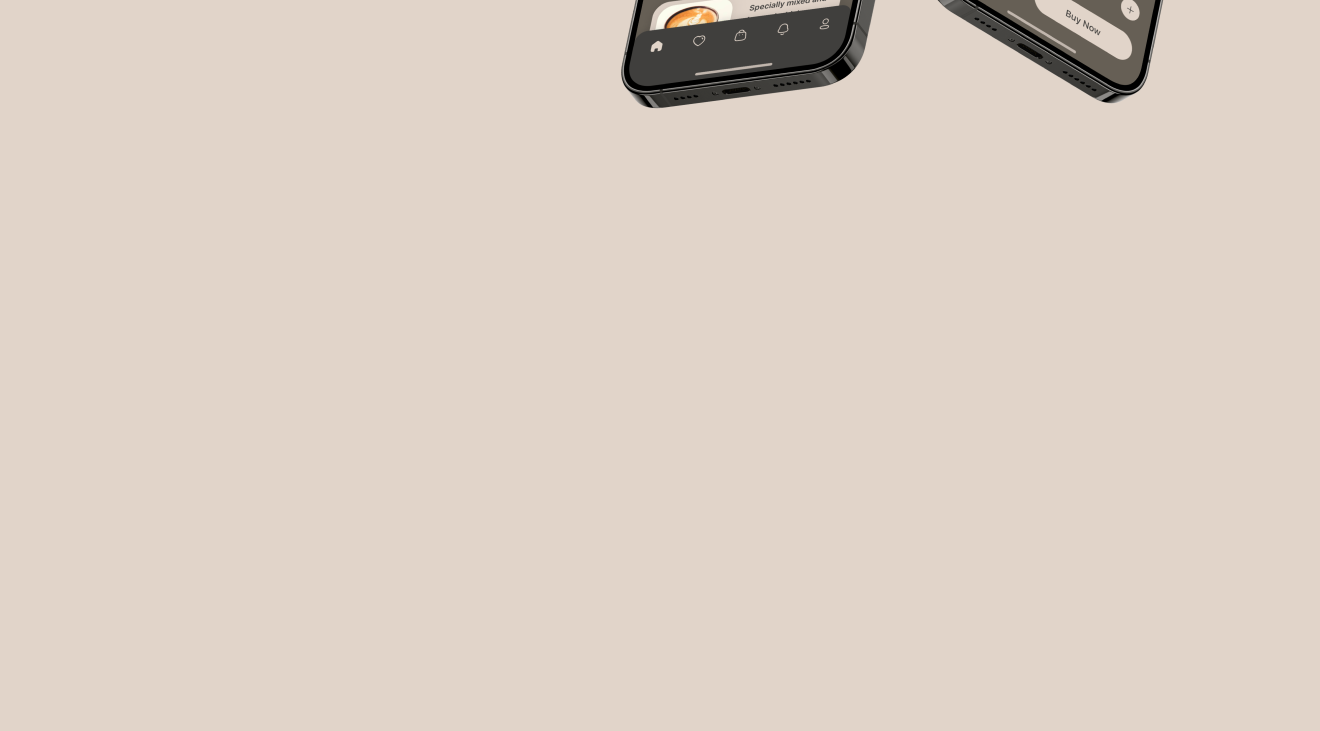
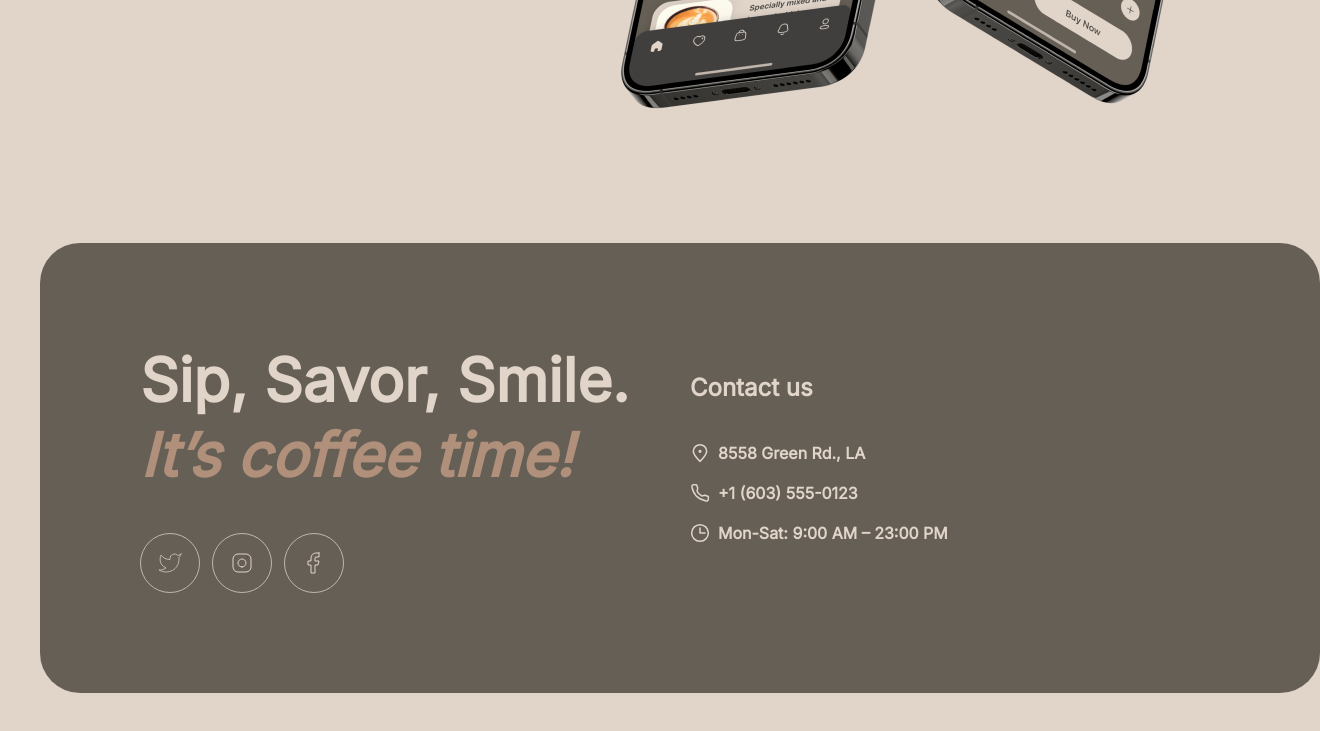
Before and after one commit to Drikkii/coffe-house, a plain HTML site: page coffee-house/index.html in a window 1280 px wide. Shown: the part 3613-4344 px from the top of the page, 1320 px wide, since content can reach past the window. Before the commit the page ends 3856 px from the top, so only its background shows below. Drawn offline with Linux system fonts and the light colour scheme.

Commit message:
feat: html/css construction - main page

```diff
--- a/coffee-house/index.html
+++ b/coffee-house/index.html
@@ -141,6 +141,41 @@
         </div>
       </section>
     </main>
+    <footer class="footer">
+      <div class="main-footer">
+        <div class="icon-contact">
+          <h2 class="contact-title">
+            Sip, Savor, Smile. <span class="italic">It’s coffee time!</span>
+          </h2>
+          <div class="contact-button">
+            <button class="twitter all-contact-button"></button>
+            <button class="instagram all-contact-button"></button>
+            <button class="facebook all-contact-button"></button>
+          </div>
+        </div>
+        <div class="contact-us">
+          <h3 class="contact-title2">Contact us</h3>
+          <ul class="nav-contact">
+            <li class="nav-contact-menu">
+              <a class="nav-button-contact adress" href="#services"
+                ><img src="icon/pin-alt.svg" alt="alt" />8558 Green Rd., LA</a
+              >
+            </li>
+            <li class="nav-contact-menu">
+              <a class="nav-button-contact number" href="#work"
+                ><img src="icon/phone.svg" alt="phone" />+1 (603) 555-0123</a
+              >
+            </li>
+            <li class="nav-contact-menu">
+              <span class="time"
+                ><img class="time" src="icon/clock.svg" alt="clock" />Mon-Sat:
+                9:00 AM – 23:00 PM</span
+              >
+            </li>
+          </ul>
+        </div>
+      </div>
+    </footer>
   </body>
   <script src="index.js"></script>
 </html>
--- a/coffee-house/style.css
+++ b/coffee-house/style.css
@@ -468,6 +468,210 @@ h3 {
   background-image: url(../coffee-house/icon/apple-white.svg);
 }
 
+/* Footer */
+
+.footer {
+  max-width: var(--full-size);
+  margin: auto;
+}
+.main-footer {
+  justify-content: space-between;
+  display: flex;
+  margin: 0 2.5rem 2.5rem 2.5rem;
+  width: 100%;
+  background-color: var(--container);
+  border-radius: 2.5rem;
+  padding: 6.25rem;
+  width: 100%;
+}
+.icon-contact {
+  max-width: 33.125rem;
+}
+.contact-title {
+  color: var(--text-Light);
+  margin: 0;
+  text-align: left;
+  font-family: Inter;
+  font-size: 60px;
+  font-style: normal;
+  font-weight: 600;
+  line-height: 125%; /* 75px */
+  margin-bottom: 2.5rem;
+}
+.contact-button {
+  gap: 0.75rem;
+  display: flex;
+}
+.all-contact-button {
+  border-radius: 6.25rem;
+  border: 1px solid var(--Light-border);
+  display: flex;
+  width: 60px;
+  height: 60px;
+  justify-content: center;
+  align-items: center;
+}
+.twitter {
+  position: relative;
+  margin: auto 0 auto 0;
+  cursor: pointer;
+  background-position: center;
+  background-repeat: no-repeat;
+  background-image: url(../coffee-house/icon/twitter.svg);
+  background-color: var(--container);
+}
+.twitter:hover {
+  background-color: var(--container);
+}
+
+.twitter::before {
+  fill: green;
+  border-radius: 6.25rem;
+  background-color: var(--body);
+  background-image: url(../coffee-house/icon/twitter-white.svg);
+  background-repeat: no-repeat;
+  background-position: center;
+  content: "";
+  display: block;
+  height: 100%;
+  position: absolute;
+  width: 100%;
+  opacity: 0;
+  transition: opacity 0.5s;
+}
+.twitter:hover::before {
+  opacity: 1;
+}
+.instagram {
+  position: relative;
+  margin: auto 0 auto 0;
+  cursor: pointer;
+  background-position: center;
+  background-repeat: no-repeat;
+  background-image: url(../coffee-house/icon/instagram.svg);
+  background-color: var(--container);
+}
+.instagram:hover {
+  background-color: var(--container);
+}
+
+.instagram::before {
+  fill: green;
+  border-radius: 6.25rem;
+  background-color: var(--body);
+  background-image: url(../coffee-house/icon/instagram-black.svg);
+  background-repeat: no-repeat;
+  background-position: center;
+  content: "";
+  display: block;
+  height: 100%;
+  position: absolute;
+  width: 100%;
+  opacity: 0;
+  transition: opacity 0.5s;
+}
+.instagram:hover::before {
+  opacity: 1;
+}
+.facebook {
+  position: relative;
+  margin: auto 0 auto 0;
+  cursor: pointer;
+  background-position: center;
+  background-repeat: no-repeat;
+  background-image: url(../coffee-house/icon/facebook.svg);
+  background-color: var(--container);
+}
+.facebook:hover {
+  background-color: var(--container);
+}
+
+.facebook::before {
+  border-radius: 6.25rem;
+  background-color: var(--body);
+  background-image: url(../coffee-house/icon/facebook-black.svg);
+  background-repeat: no-repeat;
+  background-position: center;
+  content: "";
+  display: block;
+  height: 100%;
+  position: absolute;
+  width: 100%;
+  opacity: 0;
+  transition: opacity 0.5s;
+}
+.facebook:hover::before {
+  opacity: 1;
+}
+
+.contact-us {
+  text-align: center;
+  padding-top: 1.875rem;
+  padding-bottom: 1.875rem;
+  width: 33.125rem;
+}
+.contact-title2 {
+  color: var(--text-Light);
+  font-family: Inter;
+  font-size: 24px;
+  font-style: normal;
+  font-weight: 600;
+  line-height: 125%; /* 30px */
+  margin-bottom: 2.5rem;
+}
+
+.nav-contact {
+  width: 16.375rem;
+  display: grid;
+  list-style-type: none;
+  gap: 1rem;
+}
+.nav-contact-menu {
+  margin-bottom: 0.25rem;
+}
+.nav-button-contact {
+  position: relative;
+  display: flex;
+  gap: 0.5rem;
+  text-decoration: none;
+}
+.time {
+  font-family: Inter;
+  font-size: 16px;
+  font-style: normal;
+  font-weight: 600;
+  color: var(--text-Light);
+  position: relative;
+  display: flex;
+  gap: 0.5rem;
+  text-decoration: none;
+}
+.adress,
+.number {
+  font-family: Inter;
+  font-size: 16px;
+  font-style: normal;
+  font-weight: 600;
+  color: var(--text-Light);
+  width: 70%;
+}
+
+.nav-button-contact:before {
+  opacity: 0;
+  position: absolute;
+  bottom: -8px;
+  content: " ";
+  border-bottom: 2px solid var(--text-Light);
+  left: 50%;
+  width: 0%;
+  transition: all 0.8s;
+}
+
+.nav-button-contact:hover:before {
+  opacity: 1;
+  width: 100%;
+  left: 0%;
+}
 /* Visual blok */
 .visual {
   opacity: 1;
```
Also changed, not shown: coffee-house/icon/clock.svg (added), coffee-house/icon/facebook-black.svg (added), coffee-house/icon/facebook.svg (added), coffee-house/icon/instagram-black.svg (added), coffee-house/icon/instagram.svg (added), coffee-house/icon/phone.svg (added), coffee-house/icon/pin-alt.svg (added), coffee-house/icon/twitter-white.svg (added), coffee-house/icon/twitter.svg (added).
